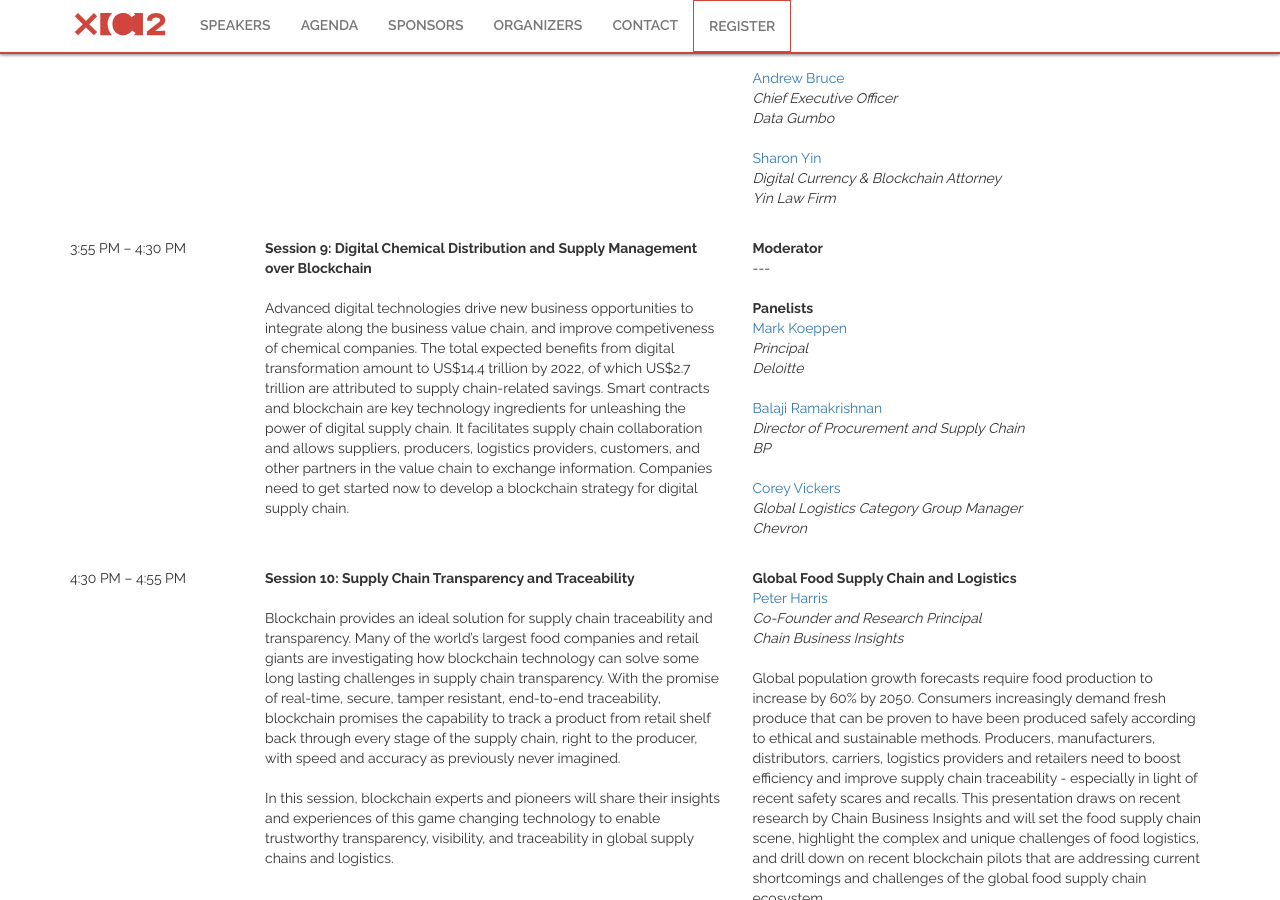
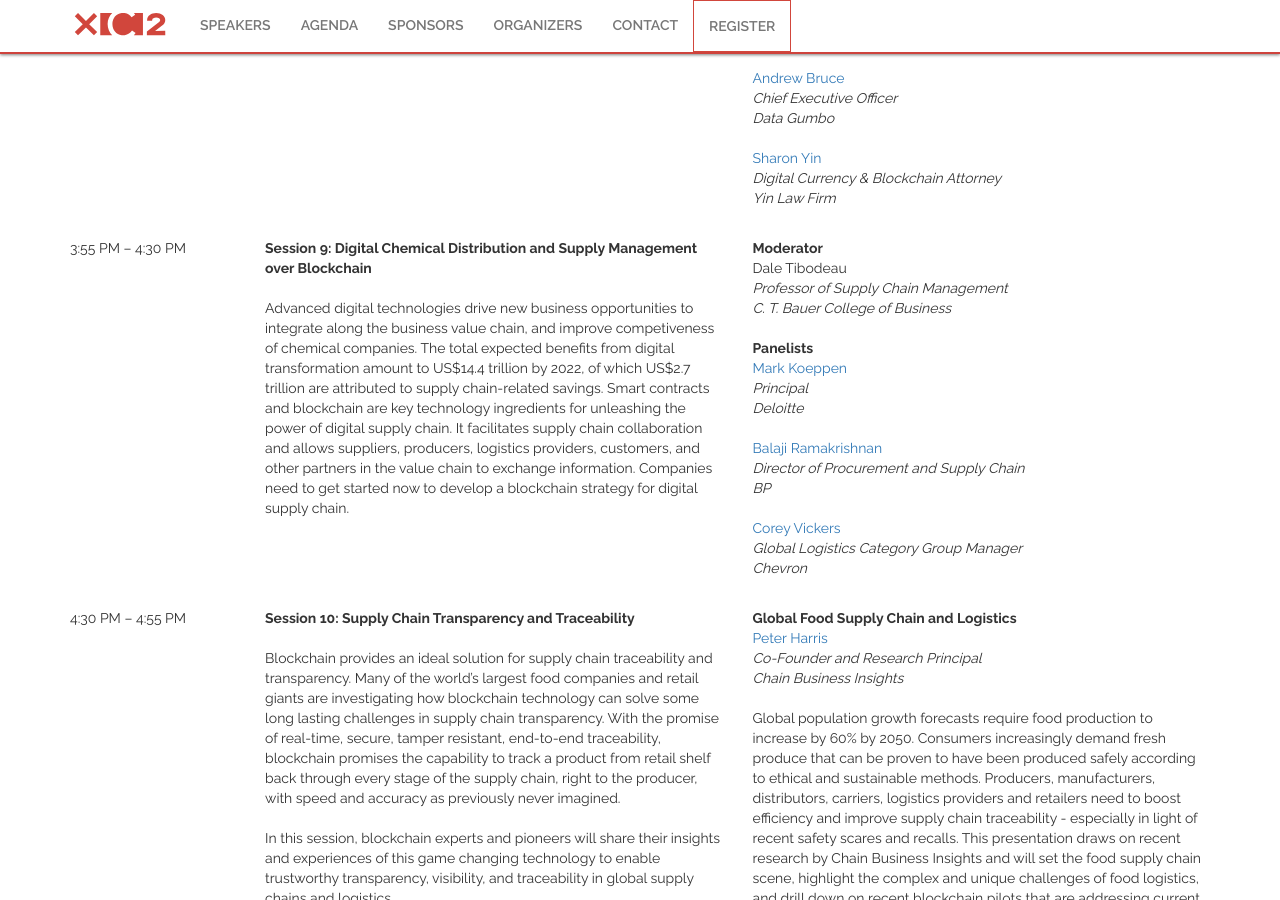
Before and after one commit to gnawalishyam/jekyll, a Jekyll site: the page built from index.html, in a window 1280 px wide and 900 px high, scrolled down 8394 px. Built offline with Jekyll 4.4.1, drawn with Linux system fonts in a browser that asks for light colours; some web fonts are replaced.

Commit message:
Added Dale Tibodeau to session 9 in agenda section

```diff
--- a/index.html
+++ b/index.html
@@ -259,7 +259,7 @@
 									<b>Session 9: Digital Chemical Distribution and Supply Management over Blockchain</b></br></br>Advanced digital technologies drive new business opportunities to integrate along the business value chain, and improve competiveness of chemical companies. The total expected benefits from digital transformation amount to US$14.4 trillion by 2022, of which US$2.7 trillion are attributed to supply chain-related savings. Smart contracts and blockchain are key technology ingredients for unleashing the power of digital supply chain. It facilitates supply chain collaboration and allows suppliers, producers, logistics providers, customers, and other partners in the value chain to exchange information. Companies need to get started now to develop a blockchain strategy for digital supply chain.
 								</div>
 								<div class="col-md-5">
-									<b>Moderator</b></br>---</br></br><b>Panelists</b></br><a href="https://blockchainsupplychain.io/person/Mark-Koeppen">Mark Koeppen</a></br><em>Principal</em></br><em>Deloitte</em></br></br><a href="https://blockchainsupplychain.io/person/Balaji-Ramakrishnan">Balaji Ramakrishnan</a></br><em>Director of Procurement and Supply Chain</em></br><em>BP</em></br></br><a href="https://blockchainsupplychain.io/person/Corey-Vickers">Corey Vickers</a></br><em>Global Logistics Category Group Manager</em></br><em>Chevron</em>
+									<b>Moderator</b></br>Dale Tibodeau</br><em>Professor of Supply Chain Management</em></br><em>C. T. Bauer College of Business</em></br></br><b>Panelists</b></br><a href="https://blockchainsupplychain.io/person/Mark-Koeppen">Mark Koeppen</a></br><em>Principal</em></br><em>Deloitte</em></br></br><a href="https://blockchainsupplychain.io/person/Balaji-Ramakrishnan">Balaji Ramakrishnan</a></br><em>Director of Procurement and Supply Chain</em></br><em>BP</em></br></br><a href="https://blockchainsupplychain.io/person/Corey-Vickers">Corey Vickers</a></br><em>Global Logistics Category Group Manager</em></br><em>Chevron</em>
 								</div>
 							</div>
 							<div class="col-md-12 pb-15">
```
